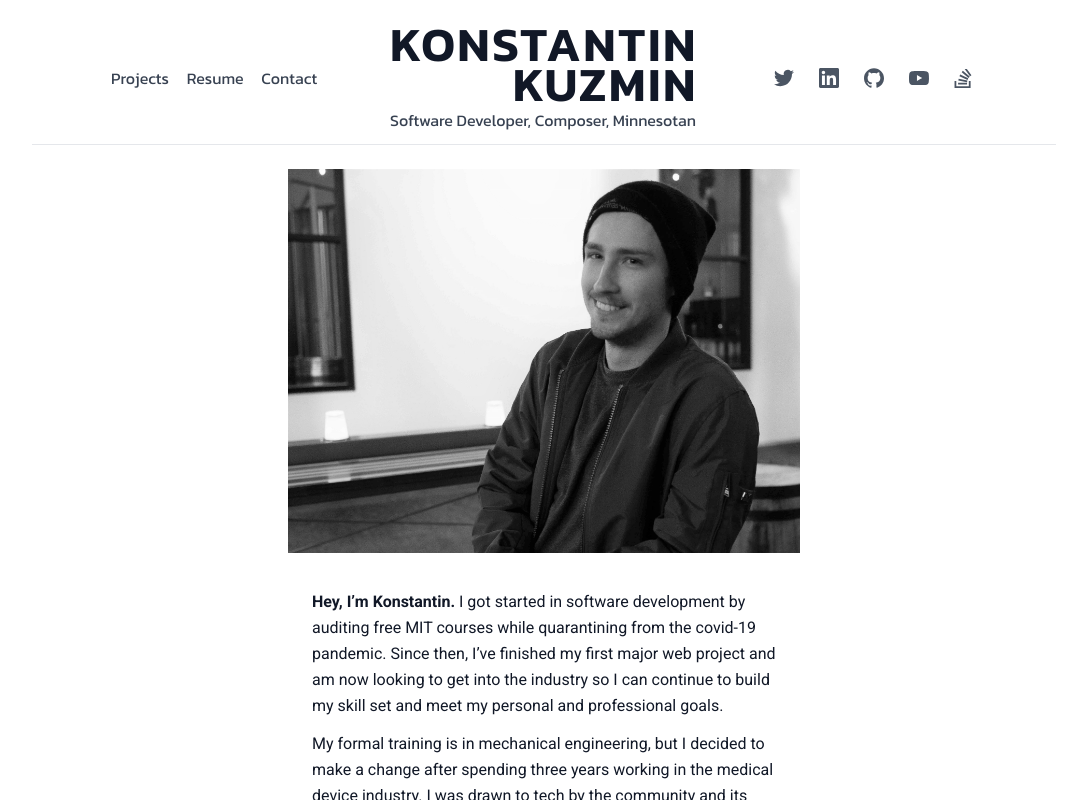
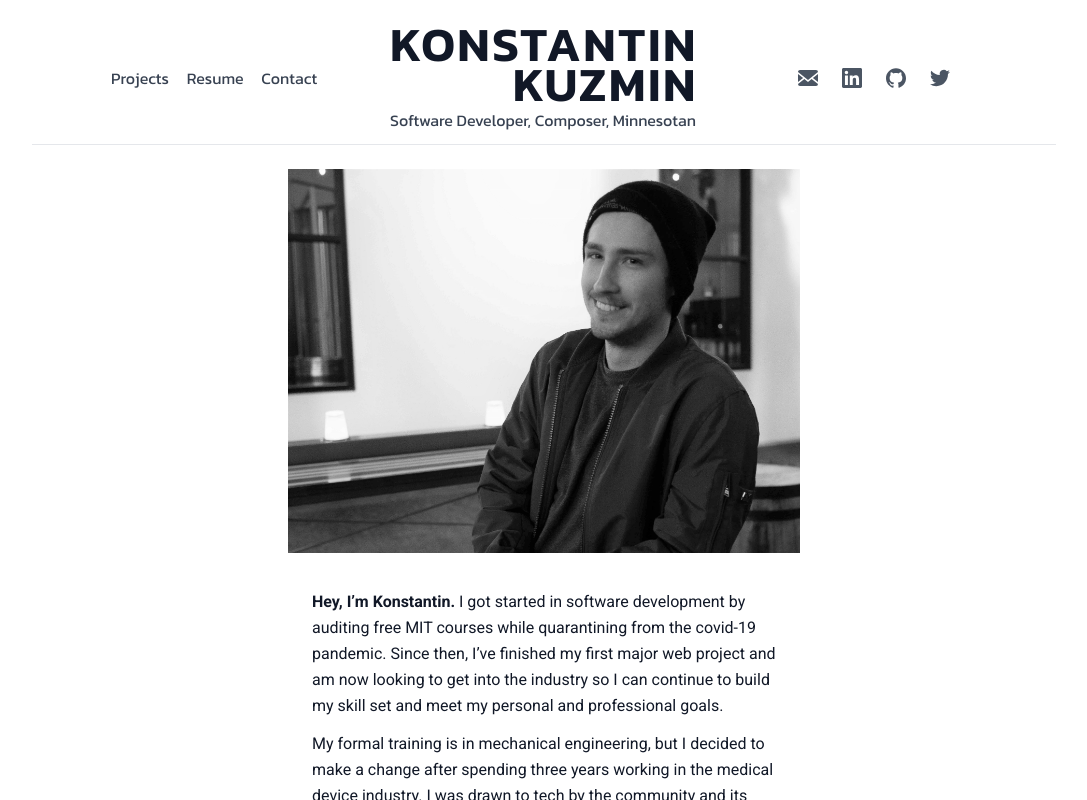
Before and after one commit to Kuzmink13/konstantin-kuzmin-dot-com-old, a React (Create React App) app: page / in a window 1280 px wide. Shown: the whole page, without its empty margins (96-1183 px from the left). Built offline with nearby package versions, Linux system fonts and the light colour scheme.

Commit message:
Finalized social media links

```diff
--- a/src/components/Header.jsx
+++ b/src/components/Header.jsx
@@ -39,7 +39,7 @@ export default function Header({ toggleSidebar }) {
         </Link>
 
         <div className="hidden md:flex flex-col-reverse justify-center w-56">
-          <ul className="flex flex-row justify-around">
+          <ul className="flex flex-row justify-around px-6">
             <Social />
           </ul>
         </div>
--- a/src/components/Social.jsx
+++ b/src/components/Social.jsx
@@ -6,12 +6,27 @@ import React, { Fragment } from 'react';
 import * as svg from '../assets/svg.json';
 
 const social = [
-  { name: 'twitter', svg: svg.twitter, link: '' },
-  { name: 'linkedin', svg: svg.linkedin, link: '' },
-  { name: 'github', svg: svg.github, link: 'https://github.com/Kuzmink13' },
+  {
+    name: 'email',
+    svg: svg.send,
+    link: 'mailto:contact@konstantinkuzmin.com',
+    target: '',
+  },
+  {
+    name: 'linkedin',
+    svg: svg.linkedin,
+    link: 'https://www.linkedin.com/in/konstantin-k-8b1a82b0/',
+  },
+  { name: 'github', svg: svg.github, link: 'https://www.github.com/Kuzmink13' },
+  {
+    name: 'twitter',
+    svg: svg.twitter,
+    link: 'https://www.twitter.com/kuzmink13',
+  },
   // { name: 'instagram', svg: svg.instagram, link: '' },
-  { name: 'youtube', svg: svg.youtube, link: '' },
-  { name: 'stackoverflow', svg: svg.stackoverflow, link: '' },
+  // { name: 'medium', svg: svg.medium, link: '' },
+  // { name: 'youtube', svg: svg.youtube, link: '' },
+  // { name: 'stackoverflow', svg: svg.stackoverflow, link: '' },
 ];
 
 export default function Social() {
@@ -19,7 +34,7 @@ export default function Social() {
     <Fragment>
       {social.map((el) => (
         <li key={el.name} className="icon-button">
-          <a href={el.link} target="_">
+          <a href={el.link} target={el.target === undefined ? '_' : el.target}>
             <svg viewBox={el.svg.viewbox}>
               <title>{el.name}</title>
               <path d={el.svg.path} />
```
